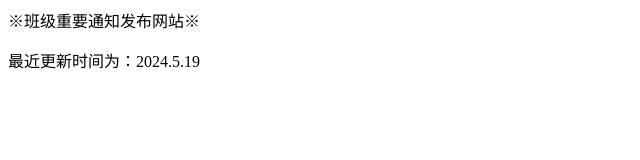
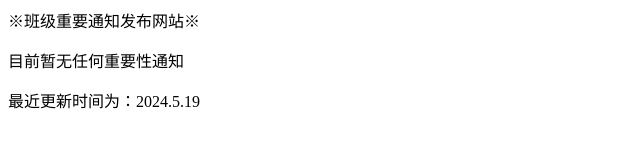
Before and after one commit to ted8551/ted8551.github.io, a plain HTML site: page index.html in a window 1280 px wide. Shown: the whole page, without its empty margins (0-640 px from the left). Drawn offline with Linux system fonts and the light colour scheme.

Commit message:
Update index.html

```diff
--- a/index.html
+++ b/index.html
@@ -1,3 +1,5 @@
 <p>※班级重要通知发布网站※</p>
 
+<p>目前暂无任何重要性通知</p>
+
 <p>最近更新时间为：2024.5.19</p>
```
